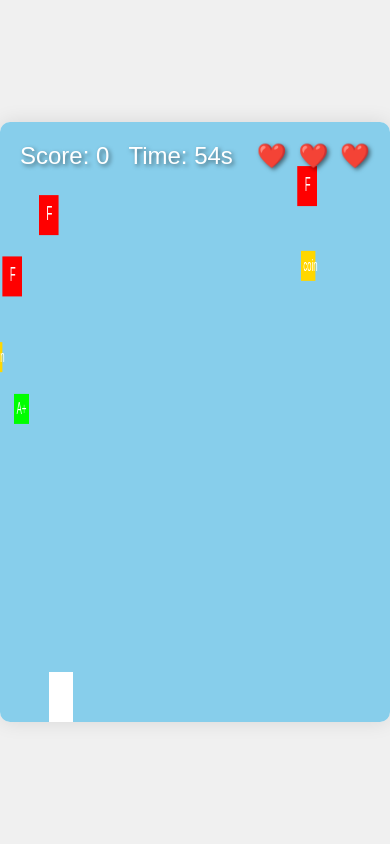
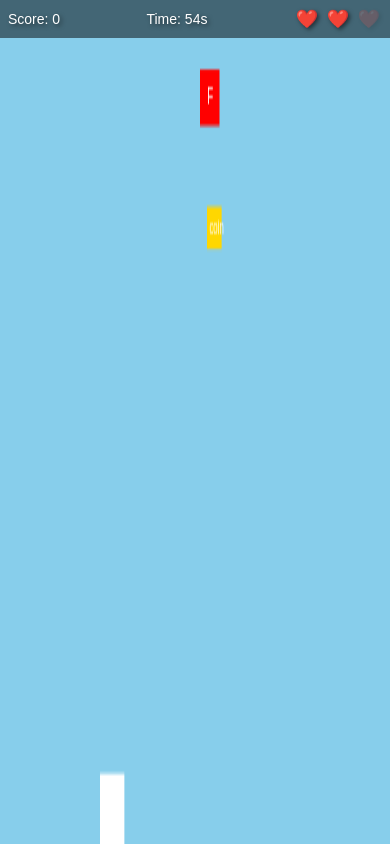
Before and after one commit to RRT3333/Boo-Game, a Django app: page /game/ in a window 390 px wide. Run offline with Django 5.2, Linux system fonts and the light colour scheme.

Commit message:
feat: 모바일 view 구현

```diff
--- a/static/css/game.css
+++ b/static/css/game.css
@@ -34,13 +34,16 @@ body {
     right: 20px;
     display: flex;
     justify-content: space-between;
+    align-items: center;
     color: #fff;
     text-shadow: 2px 2px 4px rgba(0, 0, 0, 0.5);
-    font-size: 24px;
+    font-size: 16px; /* 기본 크기 */
+    padding: 10px 20px;
 }
 
-.health .heart {
-    margin-left: 5px;
+.heart {
+    font-size: 24px;
+    margin: 0 2px;
 }
 
 /* Game Over Screen */
@@ -106,3 +109,111 @@ button:hover,
 .leaderboard-link:hover {
     background-color: #45a049;
 }
+
+/* Responsive Design */
+@media (max-width: 768px) {
+    .game-container {
+        width: 100%;
+        height: 100vh;
+        padding: 0;
+        border-radius: 0;
+        display: flex;
+        flex-direction: column;
+    }
+
+    .hud {
+        position: absolute;
+        top: 0;
+        left: 0;
+        right: 0;
+        background: rgba(0, 0, 0, 0.5);
+        padding: 10px 20px;
+        margin: 0;
+        display: flex;
+        justify-content: space-between;
+        align-items: center;
+        z-index: 100;
+        font-size: 14px; /* 모바일 환경에서 HUD 크기 축소 */
+    }
+
+    .score, .timer {
+        font-size: 16px;
+    }
+
+    .health {
+        font-size: 16px;
+    }
+
+    .heart {
+        font-size: 20px;
+        margin: 0 4px;
+    }
+
+    #gameCanvas {
+        flex: 1;
+        width: 100%;
+        height: auto;
+    }
+
+    .game-over {
+        width: 90%;
+        max-width: 400px;
+        padding: 20px;
+        background: rgba(255, 255, 255, 0.95);
+        box-shadow: 0 0 20px rgba(0, 0, 0, 0.2);
+        text-align: center;
+    }
+
+    .game-over h2 {
+        font-size: 24px;
+        margin-bottom: 15px;
+    }
+
+    .game-over p {
+        font-size: 18px;
+        margin: 10px 0;
+    }
+
+    .game-over button,
+    .game-over .leaderboard-link {
+        width: 100%;
+        margin: 10px 0;
+        padding: 12px;
+        font-size: 16px;
+    }
+}
+
+@media (max-width: 480px) {
+    .hud {
+        padding: 8px;
+        font-size: 12px; /* 더 작은 화면에서 HUD 크기 축소 */
+    }
+
+    .score, .timer {
+        font-size: 14px;
+    }
+
+    .heart {
+        font-size: 18px;
+        margin: 0 2px;
+    }
+
+    .game-over {
+        width: 95%;
+        padding: 15px;
+    }
+
+    .game-over h2 {
+        font-size: 20px;
+    }
+
+    .game-over p {
+        font-size: 16px;
+    }
+
+    .game-over button,
+    .game-over .leaderboard-link {
+        padding: 10px;
+        font-size: 14px;
+    }
+}
--- a/static/js/game.js
+++ b/static/js/game.js
@@ -2,8 +2,11 @@ class Game {
     constructor() {
         this.canvas = document.getElementById('gameCanvas');
         this.ctx = this.canvas.getContext('2d');
-        this.canvas.width = 800;
-        this.canvas.height = 600;
+        this.baseWidth = 800;  // 기준이 되는 게임 너비
+        this.baseHeight = 600; // 기준이 되는 게임 높이
+        this.scale = 1;        // 화면 크기에 따른 스케일 비율
+        this.devicePixelRatio = window.devicePixelRatio || 1; // 디바이스 픽셀 비율
+        this.aspectRatio = this.baseWidth / this.baseHeight; // 캔버스의 기본 비율
 
         // Game state
         this.score = 0;
@@ -33,9 +36,51 @@ class Game {
         document.addEventListener('click', () => this.handleInput());
         document.getElementById('restartButton').addEventListener('click', () => this.restart());
 
+        // Resize handler
+        window.addEventListener('resize', () => this.handleResize());
+        this.handleResize();
+
         // Start game loop
         this.lastTime = 0;
         this.init();
+    }
+
+    handleResize() {
+        const container = this.canvas.parentElement;
+        const containerWidth = container.clientWidth;
+        const containerHeight = window.innerHeight - 100; // HUD 영역 고려
+
+        // 캔버스 비율 유지
+        if (containerWidth / containerHeight > this.aspectRatio) {
+            this.scale = containerHeight / this.baseHeight;
+        } else {
+            this.scale = containerWidth / this.baseWidth;
+        }
+
+        // 캔버스의 CSS 크기와 픽셀 크기 동기화
+        this.canvas.style.width = `${this.baseWidth * this.scale}px`;
+        this.canvas.style.height = `${this.baseHeight * this.scale}px`;
+        this.canvas.width = this.baseWidth * this.scale * this.devicePixelRatio;
+        this.canvas.height = this.baseHeight * this.scale * this.devicePixelRatio;
+
+        // 컨텍스트 스케일 설정
+        this.ctx.setTransform(this.devicePixelRatio, 0, 0, this.devicePixelRatio, 0, 0);
+
+        // 플레이어 크기 조정
+        this.player.width = 50 * this.scale;
+        this.player.height = 50 * this.scale;
+        this.player.y = Math.min(this.player.y, this.canvas.height / this.devicePixelRatio - this.player.height);
+
+        // HUD 크기 조정
+        document.querySelector('.hud').style.fontSize = `${16 * this.scale}px`;
+    }
+
+    handleInput(e) {
+        if (e && (e.code === 'Space' || e.type === 'touchstart') || !e) {
+            if (!this.gameOver) {
+                this.player.velocity = this.player.jumpForce;
+            }
+        }
     }
 
     init() {
@@ -64,24 +109,19 @@ class Game {
                 }
             }
         }, 1000);
-    }
 
-    handleInput(e) {
-        if (e && e.code === 'Space' || !e) {
-            if (!this.gameOver) {
-                this.player.velocity = this.player.jumpForce;
-            }
-        }
+        // Add touch event listener for mobile
+        this.canvas.addEventListener('touchstart', (e) => this.handleInput(e));
     }
 
     spawnObstacle() {
         if (Math.random() < 0.02) {
             const type = Math.random() < 0.7 ? 'F' : 'obstacle';
             this.obstacles.push({
-                x: this.canvas.width,
-                y: Math.random() * (this.canvas.height - 100),
-                width: 40,
-                height: 40,
+                x: this.canvas.width / this.devicePixelRatio,
+                y: Math.random() * (this.canvas.height / this.devicePixelRatio - 40 * this.scale),
+                width: 40 * this.scale,
+                height: 40 * this.scale,
                 type: type
             });
         }
@@ -91,10 +131,10 @@ class Game {
         if (Math.random() < 0.01) {
             const type = Math.random() < 0.7 ? 'A+' : 'coin';
             this.items.push({
-                x: this.canvas.width,
-                y: Math.random() * (this.canvas.height - 100),
-                width: 30,
-                height: 30,
+                x: this.canvas.width / this.devicePixelRatio,
+                y: Math.random() * (this.canvas.height / this.devicePixelRatio - 30 * this.scale),
+                width: 30 * this.scale,
+                height: 30 * this.scale,
                 type: type
             });
         }
@@ -106,8 +146,8 @@ class Game {
         this.player.y += this.player.velocity;
 
         // Keep player in bounds
-        if (this.player.y > this.canvas.height - this.player.height) {
-            this.player.y = this.canvas.height - this.player.height;
+        if (this.player.y > this.canvas.height / this.devicePixelRatio - this.player.height) {
+            this.player.y = this.canvas.height / this.devicePixelRatio - this.player.height;
             this.player.velocity = 0;
         }
         if (this.player.y < 0) {
@@ -117,7 +157,7 @@ class Game {
 
         // Update background
         this.backgroundX -= 2;
-        if (this.backgroundX <= -this.canvas.width) {
+        if (this.backgroundX <= -this.canvas.width / this.devicePixelRatio) {
             this.backgroundX = 0;
         }
 
@@ -163,16 +203,16 @@ class Game {
         return rect1.x < rect2.x + rect2.width &&
                rect1.x + rect1.width > rect2.x &&
                rect1.y < rect2.y + rect2.height &&
-               rect1.y + rect1.height > rect2.y;
+               rect1.y + rect2.height > rect2.y;
     }
 
     drawGame() {
         // Clear canvas
-        this.ctx.clearRect(0, 0, this.canvas.width, this.canvas.height);
+        this.ctx.clearRect(0, 0, this.canvas.width / this.devicePixelRatio, this.canvas.height / this.devicePixelRatio);
 
         // Draw background
         this.ctx.fillStyle = '#87CEEB';
-        this.ctx.fillRect(0, 0, this.canvas.width, this.canvas.height);
+        this.ctx.fillRect(0, 0, this.canvas.width / this.devicePixelRatio, this.canvas.height / this.devicePixelRatio);
 
         // Draw player (Boo)
         this.ctx.fillStyle = '#FFFFFF';
@@ -183,8 +223,10 @@ class Game {
             this.ctx.fillStyle = obstacle.type === 'F' ? '#FF0000' : '#000000';
             this.ctx.fillRect(obstacle.x, obstacle.y, obstacle.width, obstacle.height);
             this.ctx.fillStyle = '#FFFFFF';
-            this.ctx.font = '20px Arial';
-            this.ctx.fillText(obstacle.type, obstacle.x + 15, obstacle.y + 25);
+            this.ctx.font = `${20 * this.scale}px Arial`;
+            this.ctx.fillText(obstacle.type,
+                obstacle.x + (15 * this.scale),
+                obstacle.y + (25 * this.scale));
         });
 
         // Draw items
@@ -192,8 +234,10 @@ class Game {
             this.ctx.fillStyle = item.type === 'A+' ? '#00FF00' : '#FFD700';
             this.ctx.fillRect(item.x, item.y, item.width, item.height);
             this.ctx.fillStyle = '#FFFFFF';
-            this.ctx.font = '16px Arial';
-            this.ctx.fillText(item.type, item.x + 5, item.y + 20);
+            this.ctx.font = `${16 * this.scale}px Arial`;
+            this.ctx.fillText(item.type,
+                item.x + (5 * this.scale),
+                item.y + (20 * this.scale));
         });
     }
 
```
Also changed, not shown: game/templates/game/game.html (line endings or trailing spaces), game/templates/game/leaderboard.html (line endings or trailing spaces).
